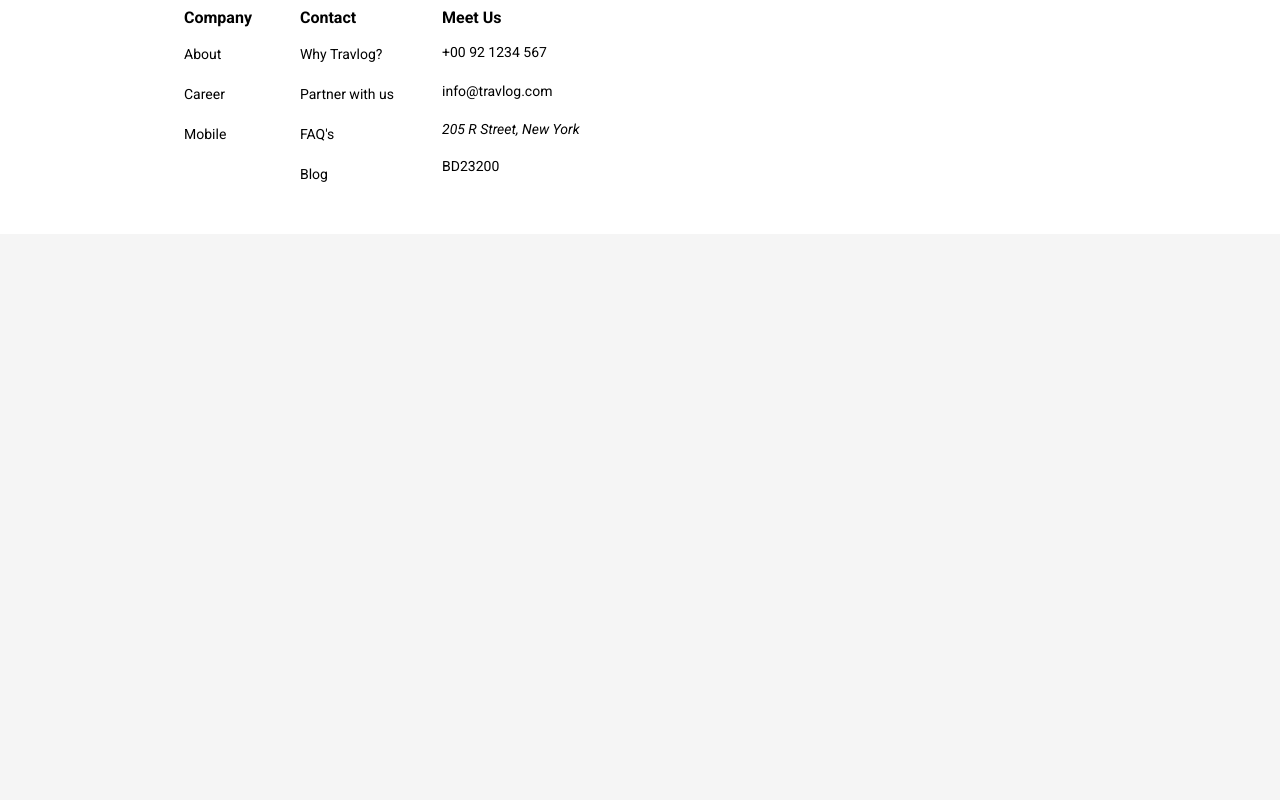
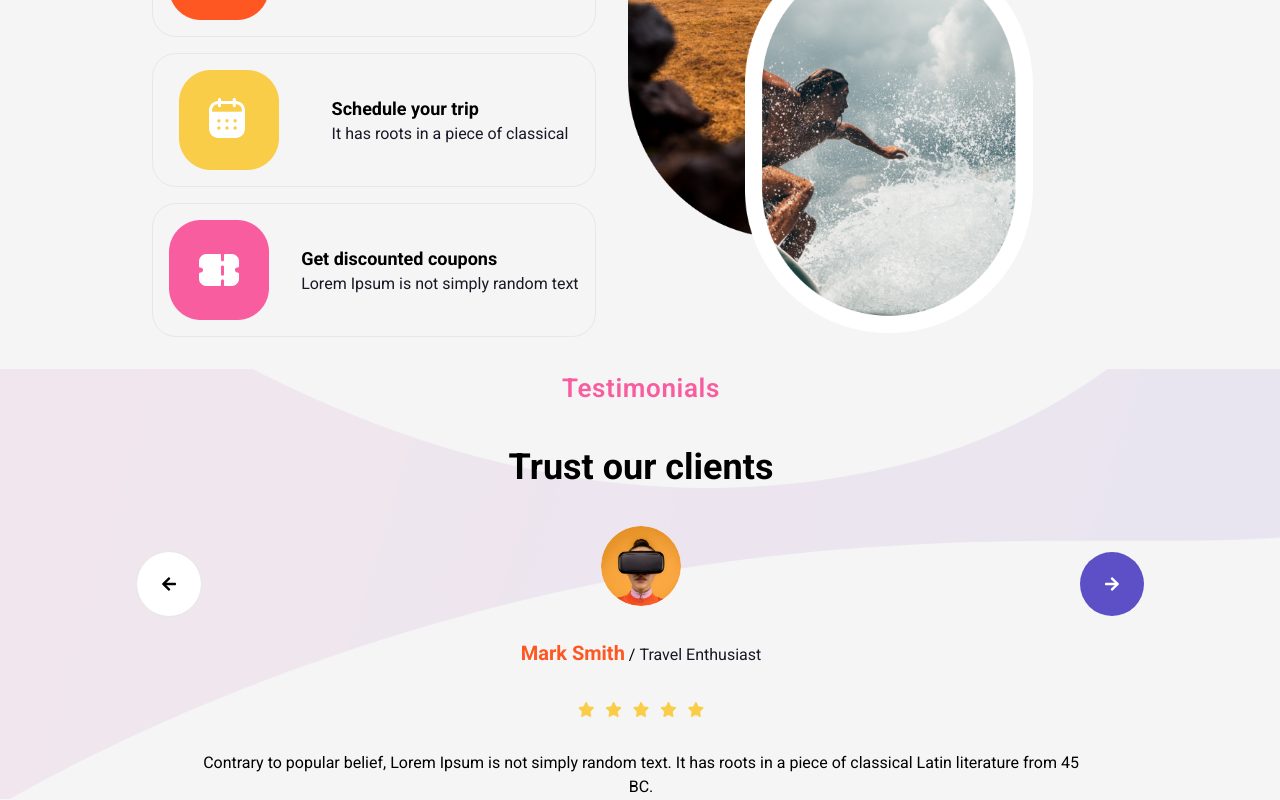
Before and after one commit to Kaydev-cmd/trav-log-web-app, a React (Vite) app in the folder frontend/: page / in a window 1280 px wide. Shown: the part 3840-4640 px from the top of the page. Before the commit the page ends 4074 px from the top, so only its background shows below. Built offline with nearby package versions, Linux system fonts and the light colour scheme.

Commit message:
Refactored the Testimonials component to be dynamic and interactive with carousel functionality

```diff
--- /dev/null
+++ b/frontend/src/components/KeyFeatures/KeyFeatures.jsx
@@ -0,0 +1,38 @@
+import React from "react";
+import KeyFeaturesCards from "./KeyFeaturesCards";
+
+const KeyFeatures = () => {
+  return (
+    <>
+      <section className="mt-8">
+        <div className="container">
+          <div className="flex items-center justify-around lg:gap-8 md:flex-col">
+            <div className="left-wrapper">
+              <div className="md:text-center">
+                <h3 className="text-[#F85E9F] uppercase">Key Features</h3>
+                <h2 className="font-bold normal-case lg:text-[34px] xs:text-[32px]">
+                  We offer best services
+                </h2>
+                <p className="text-[#191825] mt-1 mb-8 lg:text-[14px] xs:text-[14px]">
+                  Contrary to popular belief, Lorem Ipsum is not simply random
+                  <br />
+                  text. It has roots in a piece of classical Latin literature
+                  <br />
+                  from 45 BC.
+                </p>
+              </div>
+              <KeyFeaturesCards />
+            </div>
+            <img
+              src="/images/home/BACKGROUND.png"
+              alt="Paradise on Earth"
+              className="xl:w-[500px] lg:w-[400px] md:w-[100%]"
+            />
+          </div>
+        </div>
+      </section>
+    </>
+  );
+};
+
+export default KeyFeatures;
--- /dev/null
+++ b/frontend/src/components/Testimonials/Testimonials.jsx
@@ -0,0 +1,96 @@
+import React, { useState } from "react";
+import { FaArrowLeft, FaArrowRight } from "react-icons/fa";
+
+const testimonials = [
+  {
+    name: "Mark Smith",
+    role: "Travel Enthusiast",
+    image: "/images/home/Ellipse 22.png",
+    rating: "/images/home/Frame 54.png",
+    feedback:
+      "Contrary to popular belief, Lorem Ipsum is not simply random text. It has roots in a piece of classical Latin literature from 45 BC.",
+  },
+  {
+    name: "John Doe",
+    role: "Adventure Blogger",
+    image: "/images/home/Ellipse 22.png",
+    rating: "/images/home/Frame 54.png",
+    feedback:
+      "Traveling has changed my life! This service made it even better with seamless experiences and amazing destinations.",
+  },
+  {
+    name: "Jane Williams",
+    role: "Frequent Traveller",
+    image: "/images/home/Ellipse 22.png",
+    rating: "/images/home/Frame 54.png",
+    feedback:
+      "I've never had a better travel experience. The services were excellent, and I highly recommend them to anyone.",
+  },
+];
+
+const Testimonials = () => {
+  const [currentIndex, setCurrentIndex] = useState(0);
+  const handleNext = () =>
+    setCurrentIndex((prevIndex) => (prevIndex + 1) % testimonials.length);
+  const handlePrev = () =>
+    setCurrentIndex(
+      (prevIndex) => (prevIndex - 1 + testimonials.length) % testimonials.length
+    );
+  const { name, role, image, rating, feedback } = testimonials[currentIndex];
+
+  return (
+    <>
+      <section className="bg-[url('/images/home/Layer_1.png')] bg-cover bg-center bg-no-repeat mt-8">
+        <div className="container">
+          <div className="flex items-center justify-between">
+            {/* Left Arrow */}
+            <button
+              onClick={handlePrev}
+              className="p-6 transition-transform duration-300 bg-white border rounded-full md:p-4 sm:p-2 duration hover:scale-105"
+              aria-label="Previous testimonial"
+            >
+              <FaArrowLeft />
+            </button>
+
+            {/* Testimonial Content */}
+            <div className="flex flex-col items-center gap-8">
+              <h3 className="text-[#F85E9F] font-semibold tracking-wide">
+                Testimonials
+              </h3>
+              <h2 className="font-bold normal-case xs:text-[32px]">
+                Trust our clients
+              </h2>
+              <img
+                src={image}
+                alt={`${name}'s picture`}
+                className="w-20 h-20 rounded-full"
+              />
+              <p>
+                <span className="text-[20px] p-1 text-[#FF5722] font-bold xs:text-[16px]">
+                  {name}
+                </span>
+                /
+                <span className="text-[16px] p-1 text-[#191825] xs:text-[14px]">
+                  {role}
+                </span>
+              </p>
+              <img src={rating} alt="Customer Rating Stars" className="w-32" />
+              <p className="text-center xs:text-[12px]">{feedback}</p>
+            </div>
+
+            {/* Right Arrow */}
+            <button
+              onClick={handleNext}
+              className="bg-[#5d50c6] p-6 rounded-full text-white md:p-4 sm:p-2 transition-transform duration-300 hover:scale-105"
+              aria-label="Next testimonial"
+            >
+              <FaArrowRight />
+            </button>
+          </div>
+        </div>
+      </section>
+    </>
+  );
+};
+
+export default Testimonials;
--- a/frontend/src/pages/home/Home.jsx
+++ b/frontend/src/pages/home/Home.jsx
@@ -2,13 +2,15 @@
 import { ServicesCards } from "../../components/Services/ServicesCards";
 import { DestinationCards } from "../../components/TopDestinations/DestinationCards";
 import { TravelPointsCards } from "../../components/TravelPoints/TravelPointsCards";
-import { KeyFeaturesCards } from "../../components/KeyFeaturesCards";
+import { KeyFeaturesCards } from "../../components/KeyFeatures/KeyFeaturesCards";
 // import { FaBriefcase } from "react-icons/fa6";
 import Hero from "../../components/Hero/Hero";
 import Icons from "../../components/Icons/Icons";
 import Services from "../../components/Services/Services";
 import TopDestinations from "../../components/TopDestinations/TopDestinations";
 import TravelPoints from "../../components/TravelPoints/TravelPoints";
+import KeyFeatures from "../../components/KeyFeatures/KeyFeatures";
+import Testimonials from "../../components/Testimonials/Testimonials";
 
 export const Home = () => {
   return (
@@ -18,75 +20,9 @@
       <Services />
       <TopDestinations />
       <TravelPoints />
-
-      {/* Key Features */}
-      {/* <section className="mt-8">
-        <div className="container">
-          <div className="flex items-center justify-around lg:gap-8 md:flex-col">
-            <div className="left-wrapper">
-              <div className="md:text-center">
-                <h3 className="text-[#F85E9F] uppercase">Key Features</h3>
-                <h2 className="font-bold normal-case lg:text-[34px] xs:text-[32px]">
-                  We offer best services
-                </h2>
-                <p className="text-[#191825] mt-1 mb-8 lg:text-[14px] xs:text-[14px]">
-                  Contrary to popular belief, Lorem Ipsum is not simply random
-                  <br />
-                  text. It has roots in a piece of classical Latin literature
-                  <br />
-                  from 45 BC.
-                </p>
-              </div>
-              <KeyFeaturesCards />
-            </div>
-            <img
-              src="/images/home/BACKGROUND.png"
-              alt="Paradise on Earth"
-              className="xl:w-[500px] lg:w-[400px] md:w-[100%]"
-            />
-          </div>
-        </div>
-      </section> */}
-
+      <KeyFeatures />
+      <Testimonials />
       {/* Testimonials */}
-      {/* Implement Swiper Effect */}
-      {/* <section className="bg-[url('/images/home/Layer_1.png')] bg-cover bg-center bg-no-repeat mt-8">
-        <div className="container">
-          <div className="flex items-center justify-between">
-            <div className="bg-white p-6 rounded-[50%] border md:p-4 sm:p-2">
-              <FaArrowLeft />
-            </div>
-            <div className="flex flex-col items-center gap-8">
-              <div className="text-center">
-                <h3 className="text-[#F85E9F]">Testimonials</h3>
-                <h2 className="font-bold normal-case xs:text-[32px]">
-                  Trust our clients
-                </h2>
-              </div>
-              <img src="/images/home/Ellipse 22.png" alt="A person" />
-              <p>
-                <span className="text-[20px] p-1 text-[#FF5722] font-bold xs:text-[16px]">
-                  Mark Smith
-                </span>
-                /
-                <span className="text-[16px] p-1 text-[#191825] xs:text-[14px]">
-                  Travel Enthusiast
-                </span>
-              </p>
-              <img src="/images/home/Frame 54.png" alt="Stars" />
-              <p className="text-center xs:text-[12px]">
-                Contrary to popular belief, Lorem Ipsum is not simply random
-                text. It has roots
-                <br />
-                in a piece of classical Latin literature from 45 BC.
-              </p>
-            </div>
-            <div className="bg-[#5D50C6] p-6 rounded-[50%] md:p-4 sm:p-2">
-              <FaArrowRight color="white" />
-            </div>
-          </div>
-        </div>
-      </section> */}
 
       {/* Subscribe */}
       {/* <section className="mt-8">
```
Also changed, not shown: frontend/src/components/KeyFeatures/KeyFeaturesCards.jsx (renamed from frontend/src/components/KeyFeaturesCards.jsx).
